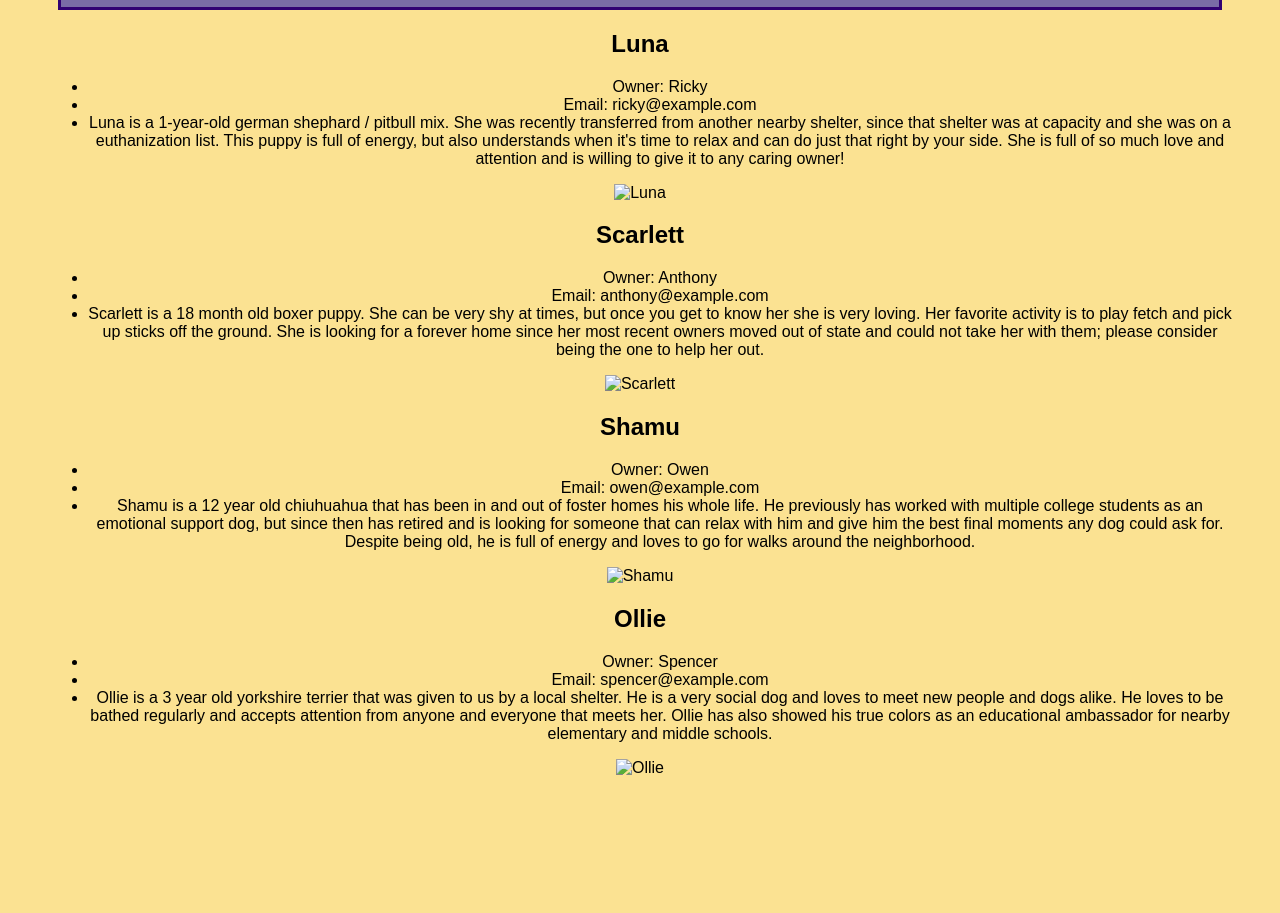
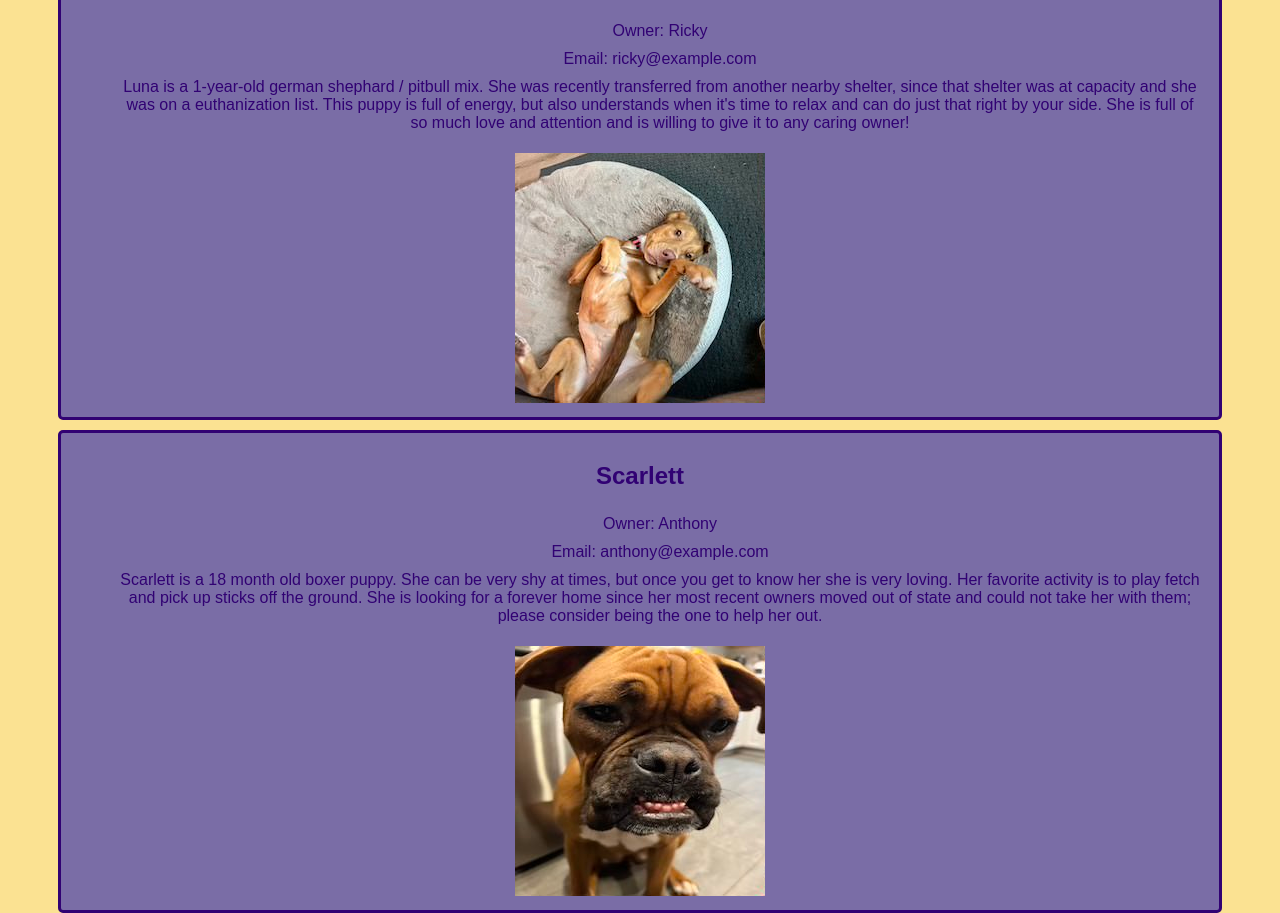
Before and after one commit to itzrick620/itzrick620.github.io, a plain HTML site: page projects/part4/success_story/success_story.html in a window 1280 px wide. Shown: the part 976-1889 px from the top of the page. Before the commit the page ends 1781 px from the top, so only its background shows below. Drawn offline with Linux system fonts and the light colour scheme.

Commit message:
working YES

```diff
--- a/jsons/projects.json
+++ b/jsons/projects.json
@@ -3,28 +3,28 @@
         "owner": "Ricky",
         "emailOwner": "ricky@example.com",
         "name": "Luna",
-        "img": "images/success_luna.jpg",
+        "img": "../jsons/images/success_luna.jpg",
         "desc": "Luna is a 1-year-old german shephard / pitbull mix. She was recently transferred from another nearby shelter, since that shelter was at capacity and she was on a euthanization list. This puppy is full of energy, but also understands when it's time to relax and can do just that right by your side. She is full of so much love and attention and is willing to give it to any caring owner!"
     },
     {
         "owner": "Anthony",
         "emailOwner": "anthony@example.com",
         "name": "Scarlett",
-        "img": "images/success_scarlett.jpg",
+        "img": "../jsons/images/success_scarlett.jpg",
         "desc": "Scarlett is a 18 month old boxer puppy. She can be very shy at times, but once you get to know her she is very loving. Her favorite activity is to play fetch and pick up sticks off the ground. She is looking for a forever home since her most recent owners moved out of state and could not take her with them; please consider being the one to help her out."
     },
     {
         "owner": "Owen",
         "emailOwner": "owen@example.com",
         "name": "Shamu",
-        "img": "images/success_shamu.jpg",
+        "img": "../jsons/images/success_shamu.jpg",
         "desc": "Shamu is a 12 year old chiuhuahua that has been in and out of foster homes his whole life. He previously has worked with multiple college students as an emotional support dog, but since then has retired and is looking for someone that can relax with him and give him the best final moments any dog could ask for. Despite being old, he is full of energy and loves to go for walks around the neighborhood."
     },
     {
         "owner": "Spencer",
         "emailOwner": "spencer@example.com",
         "name": "Ollie",
-        "img": "images/success_ollie.jpg",
+        "img": "../jsons/images/success_ollie.jpg",
         "desc": "Ollie is a 3 year old yorkshire terrier that was given to us by a local shelter. He is a very social dog and loves to meet new people and dogs alike. He loves to be bathed regularly and accepts attention from anyone and everyone that meets her. Ollie has also showed his true colors as an educational ambassador for nearby elementary and middle schools."
     }
 ]
--- a/projects/part4/success_story/script.js
+++ b/projects/part4/success_story/script.js
@@ -34,7 +34,7 @@ const showDogs = async () => {
         if (dogs) {
             let dogsSection = document.getElementById("main-content");
             dogs.forEach((dog) => {
-                dogsSection.appendChild(getDog(dog));
+                dogsSection.append(getDog(dog));
             });
         }
     } catch (error) {
@@ -78,9 +78,9 @@ const getDog = (dog) => {
 
     // Create an image element for the dog's picture
     let img = document.createElement("img");
-    img.src = dog.img; // Ensure that the image URL is correct
+    img.src = "https://itzrick620.github.io/jsons/" + dog.img; // Ensure that the image URL is correct
     img.alt = dog.name; // Provide an alt text
-    section.appendChild(img);
+    section.append(img);
 
     return section;
 };
--- a/projects/part4/success_story/styles.css
+++ b/projects/part4/success_story/styles.css
@@ -34,21 +34,37 @@ body {
     display: flex;
     flex-wrap: wrap;
     justify-content: center;
+
 }
 
 #box {
     list-style-type: none;
 }
 
-#dog1, #dog2, #dog3, #dog4 {
-    border:  3px solid #310273;
+/* Style the dynamically generated dog boxes */
+.dog {
+    border: 3px solid #310273;
     background-color: #7A6DA6;
-    padding: left 100px;
-    margin: 4px;
-    border-radius: 2px;
-    flex:10%;
+    padding: 10px;
+    margin: 10px;
+    border-radius: 5px;
 }
-/*Form*/
+
+/* Style the dog's name */
+.dog h1 {
+    color: #310273;
+}
+
+/* Style the details */
+.dogs-details {
+    color: #310273;
+}
+
+/* Style the list items */
+.dogs-details li {
+    list-style: none;
+    padding: 5px;
+}
 
 #button-add {
     height: 30px;
--- a/projects/part4/success_story/success_story.html
+++ b/projects/part4/success_story/success_story.html
@@ -53,8 +53,8 @@
                 </div>
             </div>-->
             <div id="story-form">
-                <h2 id="input">Add your own success story:</h2>
                 <div id="input">
+                    <h2>Add your own success story:</h2>
                     <div id="bottom-sec">
                         <p class="columns">
                             <label for="txt-o-name">Owner Name:</label>
@@ -87,5 +87,6 @@
                     <button id="button-add">Post Story</button>
                 </div>
                 <section class="hidden" id="new"></section>
+                <div class="hidden" id="new"></div>
             </div>
         </main>
```
